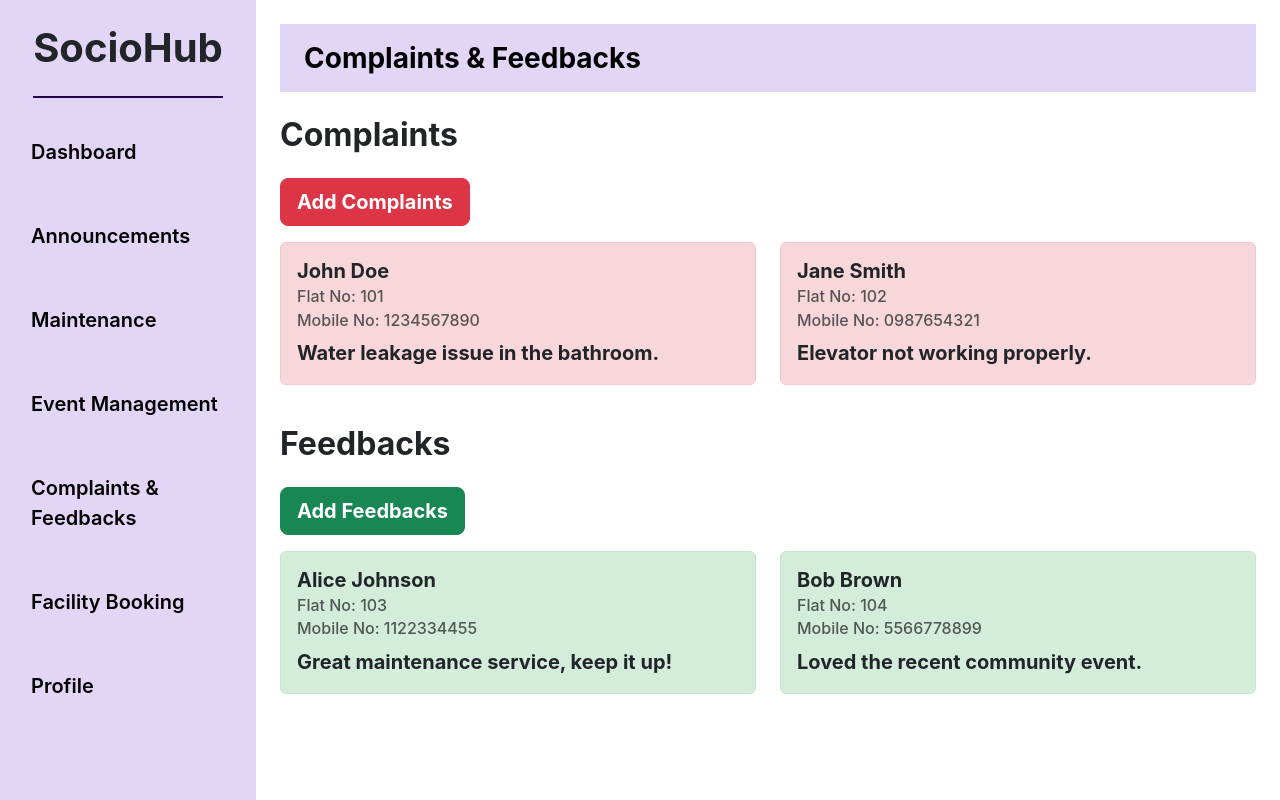
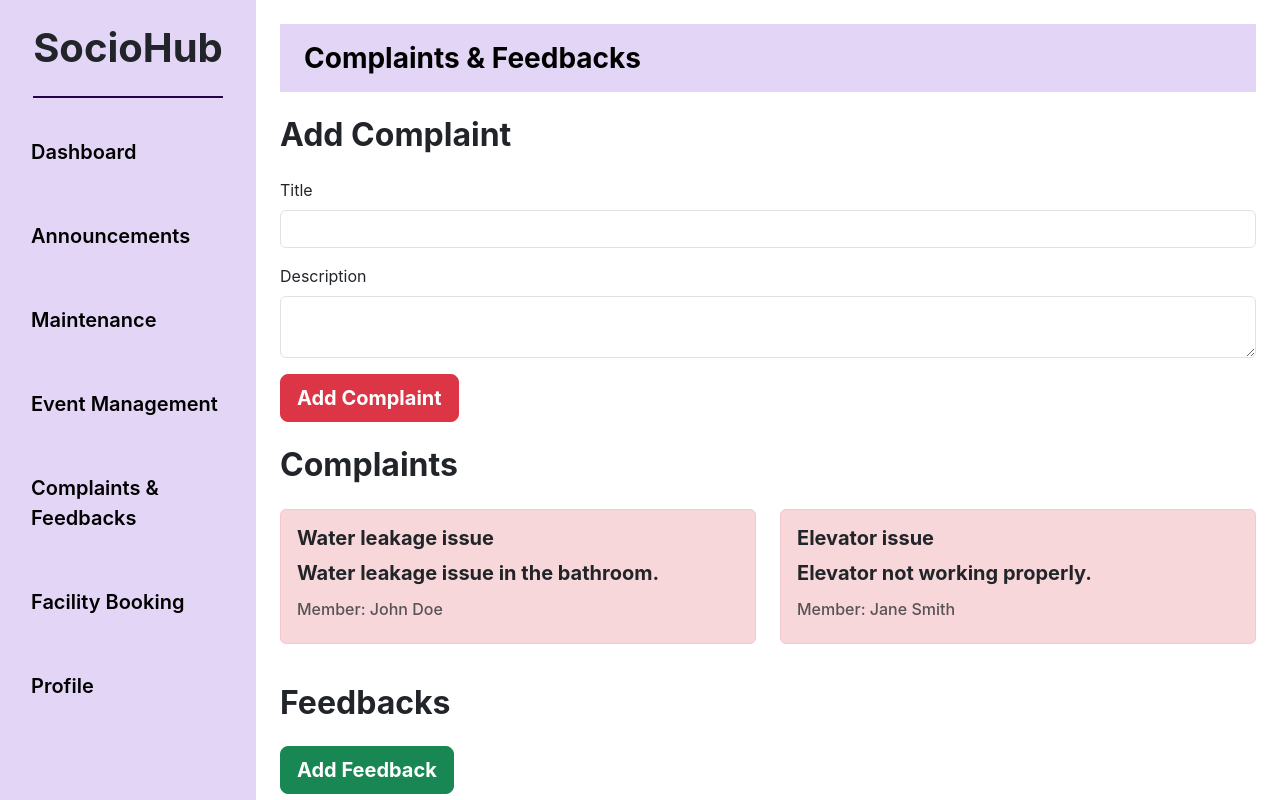
Before and after one commit to OnlineSocietyManagementSystem/OnlineSocietyManagement, a React (Vite) app in the folder client/: page /member-complaints-feedbacks in a window 1280 px wide. Shown: the top 800 px of the page. Built offline with nearby package versions, Linux system fonts and the light colour scheme.

Commit message:
api added for complaints

```diff
--- a/client/src/screens/admin_screens/adminEventManagement.jsx
+++ b/client/src/screens/admin_screens/adminEventManagement.jsx
@@ -66,7 +66,7 @@ function AdminEventManagement() {
       setLocation("");
       setTime("");
       toast.success("Event Added Successfully");
-      fetchEvents(); // Refresh event list
+      // fetchEvents(); // Refresh event list
     } catch (error) {
       toast.error("Error Adding Event");
       console.error("Error adding event:", error);
--- a/client/src/screens/member_screens/memberComplaintsFeedbacks.jsx
+++ b/client/src/screens/member_screens/memberComplaintsFeedbacks.jsx
@@ -1,21 +1,24 @@
-import React from "react";
+import React, { useState } from "react";
 import Sidebar from "../../components/sidebar";
+import axios from "axios";
+import { toast } from "react-toastify";
 
 function MemberComplaintsFeedbacks() {
+  const [title, setTitle] = useState("");
+  const [description, setDescription] = useState("");
+
   const complaints = [
     {
       id: 1,
       memberName: "John Doe",
-      flatNo: "101",
-      mobileNo: "1234567890",
-      message: "Water leakage issue in the bathroom.",
+      title: "Water leakage issue",
+      description: "Water leakage issue in the bathroom.",
     },
     {
       id: 2,
       memberName: "Jane Smith",
-      flatNo: "102",
-      mobileNo: "0987654321",
-      message: "Elevator not working properly.",
+      title: "Elevator issue",
+      description: "Elevator not working properly.",
     },
   ];
 
@@ -23,18 +26,35 @@ function MemberComplaintsFeedbacks() {
     {
       id: 1,
       memberName: "Alice Johnson",
-      flatNo: "103",
-      mobileNo: "1122334455",
-      message: "Great maintenance service, keep it up!",
+      title: "Great maintenance service",
+      description: "Great maintenance service, keep it up!",
     },
     {
       id: 2,
       memberName: "Bob Brown",
-      flatNo: "104",
-      mobileNo: "5566778899",
-      message: "Loved the recent community event.",
+      title: "Loved the recent event",
+      description: "Loved the recent community event.",
     },
   ];
+
+  const handleSubmit = async (e) => {
+    e.preventDefault();
+
+    const complaintData = { title, description };
+
+    try {
+      const response = await axios.post("http://localhost:8080/add-complaint", complaintData);
+      console.log("Complaint added successfully:", response.data);
+      toast.success("Complaint Successfully Added");
+      // Reset form fields
+      setTitle("");
+      setDescription("");
+      // Optionally, fetch updated complaints to display the new one
+      // fetchComplaints();
+    } catch (error) {
+      console.error("Error adding complaint:", error);
+    }
+  };
 
   return (
     <div className="d-flex">
@@ -61,10 +81,34 @@ function MemberComplaintsFeedbacks() {
             <span className="navbar-toggler-icon"></span>
           </button>
         </nav>
-        <h2 className="mb-4 fw-bold">Complaints</h2>
-        <div>
-          <button className="btn btn-danger btn-lg fw-bold mb-3" type="submit">Add Complaints</button>
-        </div>
+
+        <h2 className="mb-4 fw-bold">Add Complaint</h2>
+        <form onSubmit={handleSubmit}>
+          <div className="mb-3">
+            <label htmlFor="title" className="form-label">Title</label>
+            <input
+              type="text"
+              className="form-control"
+              id="title"
+              value={title}
+              onChange={(e) => setTitle(e.target.value)}
+              required
+            />
+          </div>
+          <div className="mb-3">
+            <label htmlFor="description" className="form-label">Description</label>
+            <textarea
+              className="form-control"
+              id="description"
+              value={description}
+              onChange={(e) => setDescription(e.target.value)}
+              required
+            ></textarea>
+          </div>
+          <button type="submit" className="btn btn-danger btn-lg fw-bold">Add Complaint</button>
+        </form>
+
+        <h2 className="mt-4 mb-4 fw-bold">Complaints</h2>
         <div className="row">
           {complaints.map((complaint) => (
             <div className="col-md-6 mb-3" key={complaint.id}>
@@ -73,14 +117,9 @@ function MemberComplaintsFeedbacks() {
                 style={{ backgroundColor: "#f8d7da", borderColor: "#f5c6cb" }}
               >
                 <div className="card-body">
-                  <h5 className="card-title fw-bold">{complaint.memberName}</h5>
-                  <h6 className="card-subtitle mb-2 text-muted">
-                    Flat No: {complaint.flatNo}
-                  </h6>
-                  <h6 className="card-subtitle mb-2 text-muted">
-                    Mobile No: {complaint.mobileNo}
-                  </h6>
-                  <p className="card-text fw-bold fs-5">{complaint.message}</p>
+                  <h5 className="card-title fw-bold">{complaint.title}</h5>
+                  <p className="card-text fw-bold fs-5">{complaint.description}</p>
+                  <h6 className="card-subtitle mb-2 text-muted">Member: {complaint.memberName}</h6>
                 </div>
               </div>
             </div>
@@ -89,7 +128,7 @@ function MemberComplaintsFeedbacks() {
 
         <h2 className="mt-4 mb-4 fw-bold">Feedbacks</h2>
         <div>
-          <button className="btn btn-success btn-lg fw-bold mb-3" type="submit">Add Feedbacks</button>
+          <button className="btn btn-success btn-lg fw-bold mb-3" type="submit">Add Feedback</button>
         </div>
         <div className="row">
           {feedbacks.map((feedback) => (
@@ -99,14 +138,9 @@ function MemberComplaintsFeedbacks() {
                 style={{ backgroundColor: "#d4edda", borderColor: "#c3e6cb" }}
               >
                 <div className="card-body">
-                  <h5 className="card-title fw-bold">{feedback.memberName}</h5>
-                  <h6 className="card-subtitle mb-2 text-muted">
-                    Flat No: {feedback.flatNo}
-                  </h6>
-                  <h6 className="card-subtitle mb-2 text-muted">
-                    Mobile No: {feedback.mobileNo}
-                  </h6>
-                  <p className="card-text fw-bold fs-5">{feedback.message}</p>
+                  <h5 className="card-title fw-bold">{feedback.title}</h5>
+                  <p className="card-text fw-bold fs-5">{feedback.description}</p>
+                  <h6 className="card-subtitle mb-2 text-muted">Member: {feedback.memberName}</h6>
                 </div>
               </div>
             </div>
```
